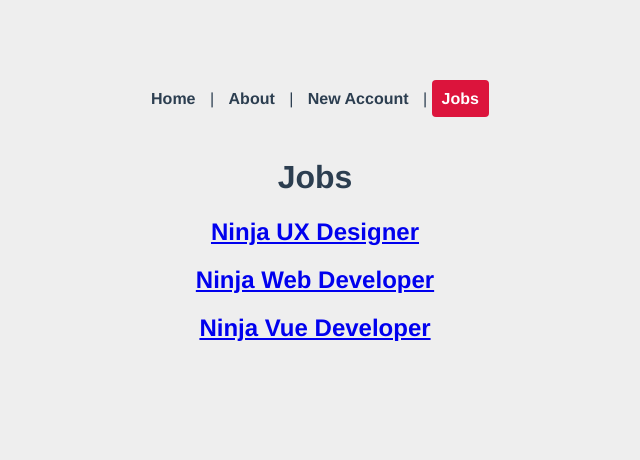
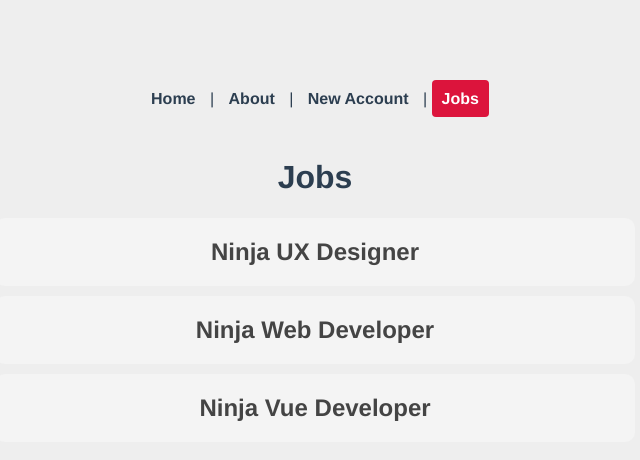
Before and after one commit to guptajyoti845/Vue-Learning-Concepts, a Vue app: page /jobs in a window 1280 px wide. Shown: the top 460 px of the page, without its empty margins (325-965 px from the left). Built offline with nearby package versions, Linux system fonts and the light colour scheme.

Commit message:
add page not found

```diff
--- a/src/router/index.js
+++ b/src/router/index.js
@@ -4,6 +4,7 @@ import About from "../views/About.vue";
 import SingleForm from "../components/SingleForm";
 import Jobs from "../views/jobs/Jobs";
 import JobDetails from "../views/jobs/JobDetails";
+import NotFound from "../views/NotFound";
 
 const routes = [
   {
@@ -30,6 +31,17 @@ const routes = [
     path: "/jobs/:id",
     name: "JobDetails",
     component: JobDetails,
+    props: true,
+  },
+  {
+    path: "/all-jobs",
+    redirect: "/jobs",
+  },
+  // catch all 404 Page Not Found
+  {
+    path: "/:catchAll(.*)",
+    name: "NotFound",
+    component: NotFound,
   },
 ];
 
--- /dev/null
+++ b/src/views/NotFound.vue
@@ -0,0 +1,12 @@
+<template>
+  <h1>404</h1>
+  <h2>Page Not Found</h2>
+</template>
+
+<script>
+export default {
+  name: "NotFound",
+};
+</script>
+
+<style scoped></style>
--- a/src/views/jobs/JobDetails.vue
+++ b/src/views/jobs/JobDetails.vue
@@ -6,10 +6,8 @@
 <script>
 export default {
   name: "JobDetails",
-  data() {
-    return {
-      id: this.$route.params.id,
-    };
+  props: {
+    id: String,
   },
 };
 </script>
--- a/src/views/jobs/Jobs.vue
+++ b/src/views/jobs/Jobs.vue
@@ -1,9 +1,9 @@
 <template>
   <h1>Jobs</h1>
-  <div v-for="job in jobs" :key="job.id">
-    <router-link :to="{ name: 'JobDetails', params: { id: job.id } }"
-      ><h2>{{ job.title }}</h2></router-link
-    >
+  <div v-for="job in jobs" :key="job.id" class="job">
+    <router-link :to="{ name: 'JobDetails', params: { id: job.id } }">
+      <h2>{{ job.title }}</h2>
+    </router-link>
   </div>
 </template>
 
@@ -22,4 +22,21 @@ export default {
 };
 </script>
 
-<style scoped></style>
+<style scoped>
+.job h2 {
+  background: #f4f4f4;
+  padding: 20px;
+  border-radius: 10px;
+  margin: 10px auto;
+  max-width: 600px;
+  cursor: pointer;
+  color: #444;
+}
+
+.job h2:hover {
+  background: #ddd;
+}
+.job a {
+  text-decoration: none;
+}
+</style>
```
